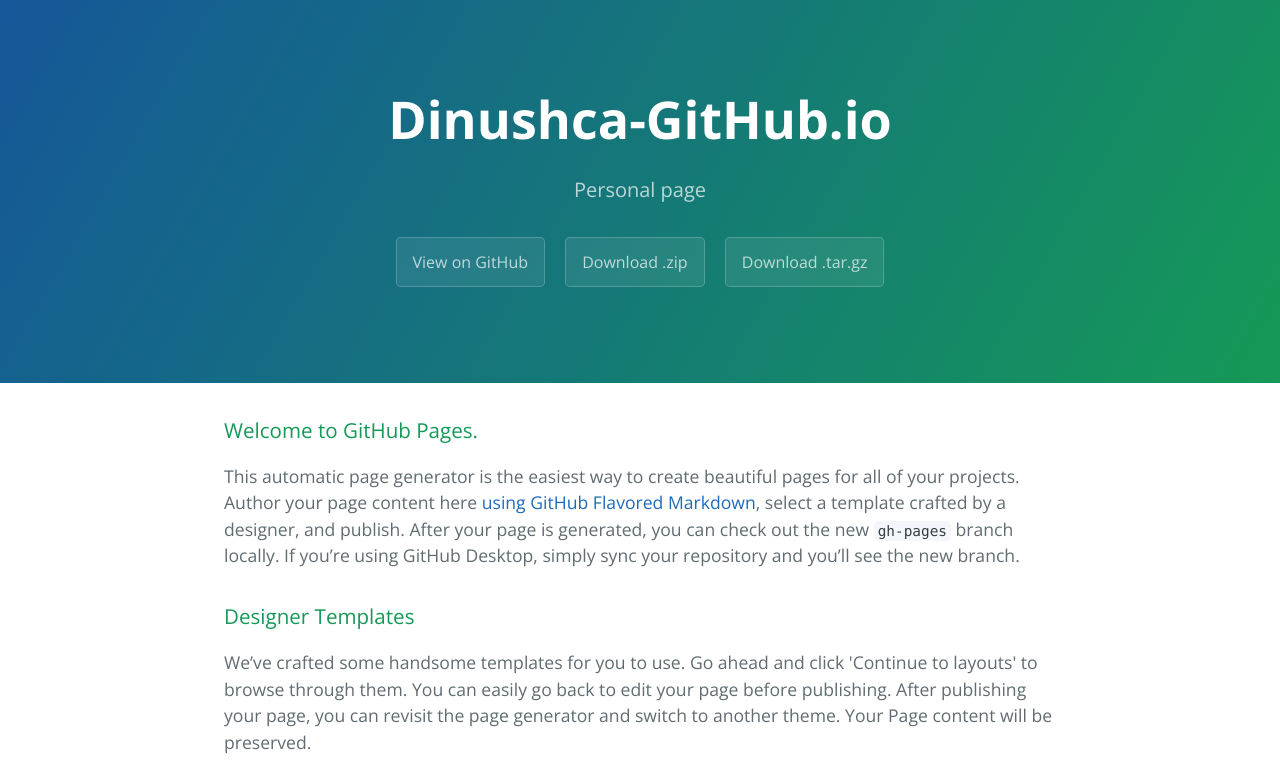
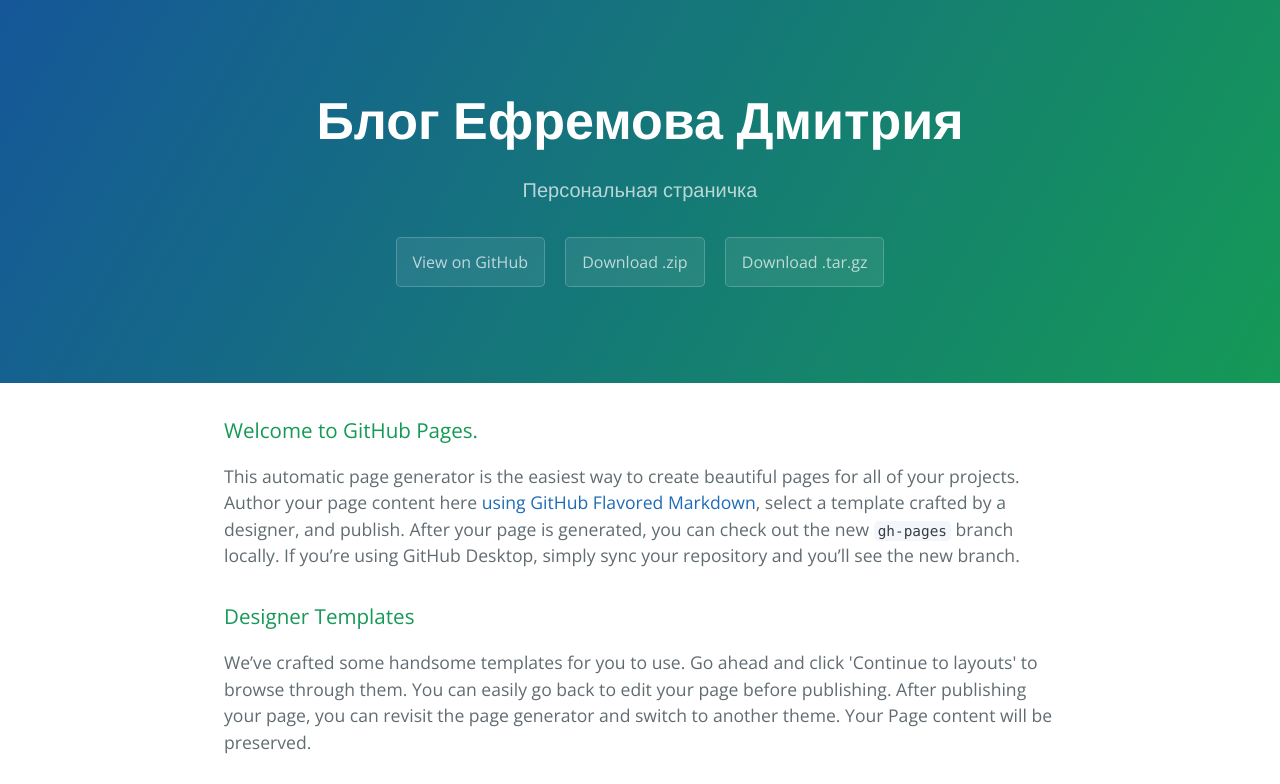
Before and after one commit to dinushca/dinushca-github.io, a plain HTML site: page index.html in a window 1280 px wide. Shown: the top 784 px of the page. Drawn offline with nearby package versions, Linux system fonts and the light colour scheme.

Commit message:
Update index.html

```diff
--- a/index.html
+++ b/index.html
@@ -11,8 +11,8 @@
   </head>
   <body>
     <section class="page-header">
-      <h1 class="project-name">Dinushca-GitHub.io</h1>
-      <h2 class="project-tagline">Personal page</h2>
+      <h1 class="project-name">Блог Ефремова Дмитрия</h1>
+      <h2 class="project-tagline">Персональная страничка</h2>
       <a href="https://github.com/dinushca/dinushca-github.io" class="btn">View on GitHub</a>
       <a href="https://github.com/dinushca/dinushca-github.io/zipball/master" class="btn">Download .zip</a>
       <a href="https://github.com/dinushca/dinushca-github.io/tarball/master" class="btn">Download .tar.gz</a>
```
